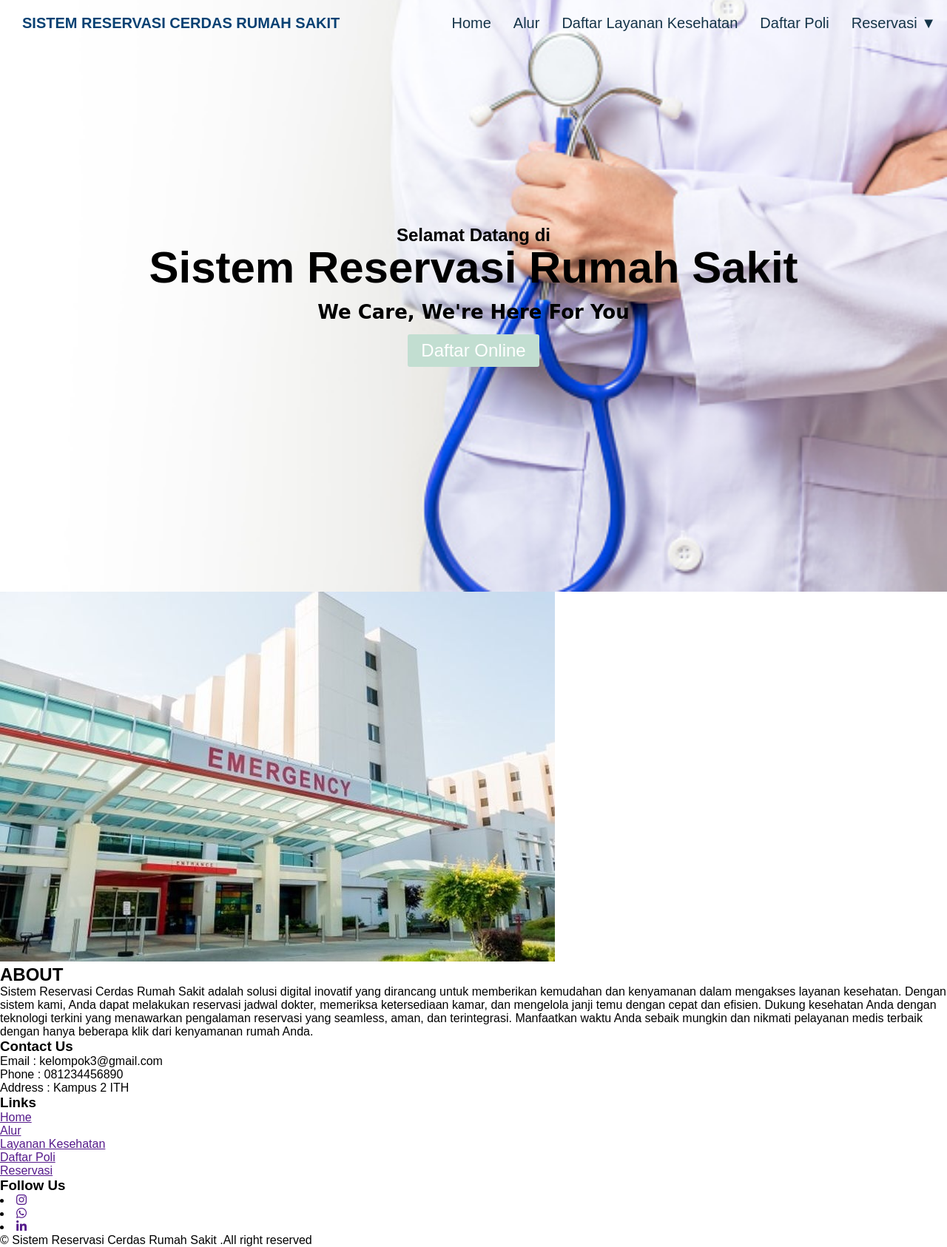
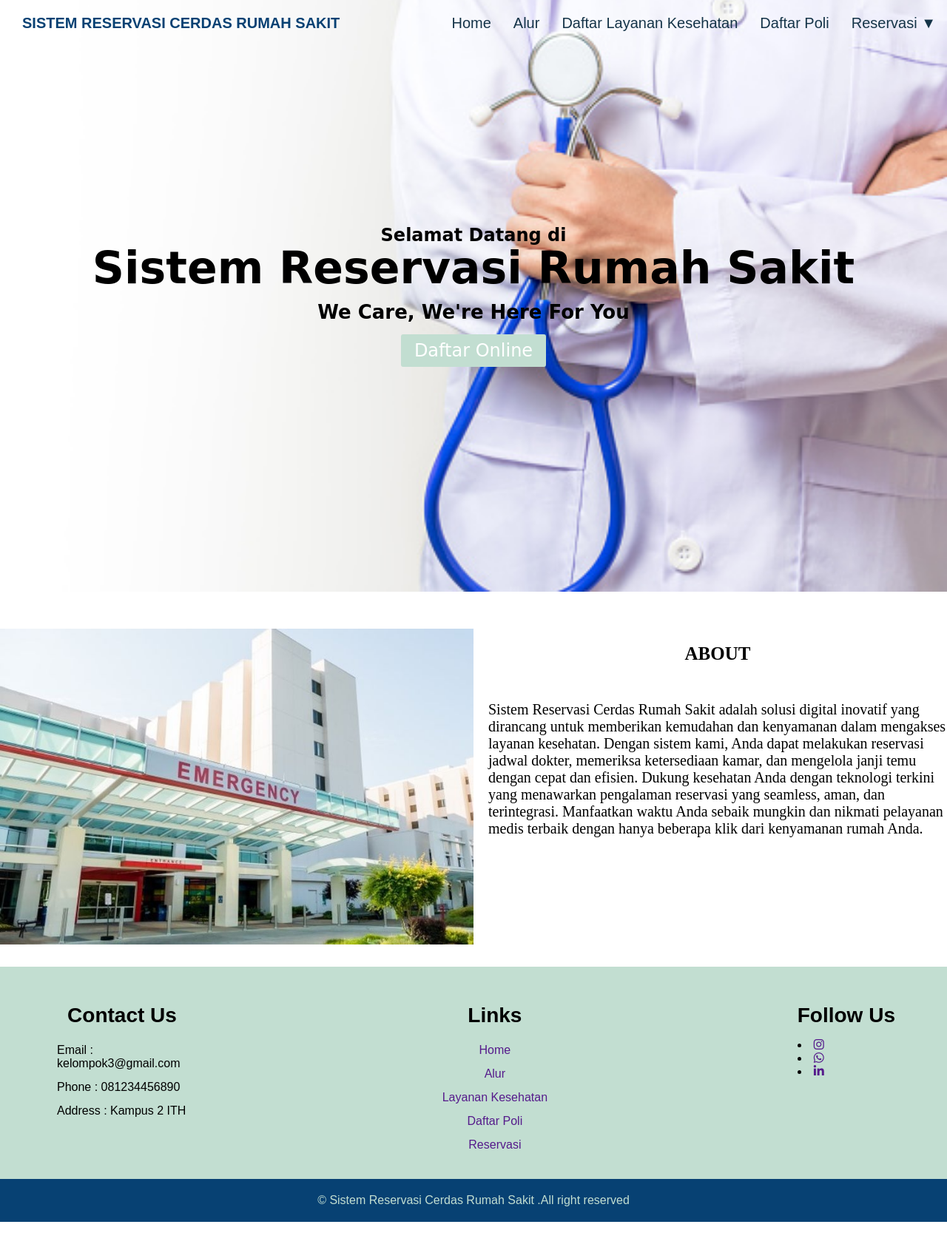
Before and after one commit to Nurinayabahar2712/reservasi_rs, a PHP site: page / in a window 1280 px wide. Shown: the whole page at 74% size. After the commit the page ends 1652 px from the top, so only its background shows below. Run offline with PHP 8.4, Linux system fonts and the light colour scheme.

Commit message:
Update style.css

```diff
--- a/style.css
+++ b/style.css
@@ -16,12 +16,15 @@ body {
     background: url(backg.jpg) no-repeat fixed bottom / cover;
     min-height: 100vh;
     display: flex;
+    font-family: 'comic sans ms';
     flex-direction: column;
     justify-content: center;
     align-items: center;
     text-align: center;
 }
-
+.hero h2 {
+    color: #000;
+}
 .hero h1 {
     color: #000;
     font-size: 60px;
@@ -29,10 +32,8 @@ body {
 }
 
 .hero h3 {
-    font-family: 'comic sans ms';
     color: #000;
     font-size: 26px;
-    font-weight: normal;
     margin: 15px 0;
     font-weight: bold;
 }
@@ -182,6 +183,7 @@ header {
     }
 
     #nav-checkbox:checked ~ .nav-menu{
+        display: block;
         background: #cc0000;
         margin-top: 10px;
         padding: 10px 0;
@@ -206,3 +208,136 @@ header {
     }
 
 }
+
+/* RS */
+.wrapper {
+    display: flex;
+    align-items: flex-start;
+    margin-top: 50px;
+}
+
+.wrapper img {
+    width: 50%;
+    margin-right: 20px;
+}
+.kolom {
+    font-family: 'sans-serif';
+}
+
+.kolom h2 {
+    margin-top: 20px;
+    text-align: center;
+    justify-content: center;
+    align-items: center;
+    font-size: 25px;
+    font-weight: 25px;
+}
+.kolom p {
+    font-size: 20px;
+    margin-top: 50px;
+}
+
+/* FOOTER */
+footer {
+    background: #C2DED1;
+    padding-top: 50px;
+    margin-top: 30px;
+}
+
+.container {
+    width: 1140px;
+    margin: auto;
+    display: flex;
+    justify-content: space-between;
+    align-items: flex-start;
+}
+
+.footer {
+    width: 33.3%;
+    margin-bottom: 15px
+}
+
+.footer-content {
+    margin-bottom: 30px;
+}
+.footer-content h3{
+    font-size: 28px;
+    margin-bottom: 15px;
+    text-align: center;
+}
+
+.footer-content p {
+    width: 190px;
+    margin: auto;
+    padding: 7px;
+}
+
+.footer-content ul {
+    text-align: center;
+}
+
+.list {
+    padding: 0;
+}
+
+.list li {
+    width: auto;
+    text-align: center;
+    list-style-type: none;
+    padding: 7px;
+    position: relative;
+}
+
+.list li::before {
+    content: '';
+    position: absolute;
+    transform: translate(-50%, -50%);
+    left: 50%;
+    top: 100%;
+    width: 0;
+    height: 2px;
+    /* background: beige; */
+    transition-duration: .5s;
+}
+
+.list li:hover::before {
+    width: 70px;
+}
+
+.social-icons {
+    text-align: center;
+    padding: 0;
+}
+
+.social-icons li {
+    display: inline-block;
+    text-align: center;
+    padding: 5px;
+}
+
+.social-icons i{
+    color: #fff;
+    font-size: 25px;
+}
+
+a {
+    text-decoration: none;
+}
+
+a:hover {
+    color: #000;
+}
+
+.social-icons i:hover {
+    color: #074173;
+}
+
+.footer-bottom {
+    background-color: #074173;
+    padding: 20px;
+    text-align: center;
+}
+
+.footer-bottom p {
+    color: #C2DED1;
+}
```
